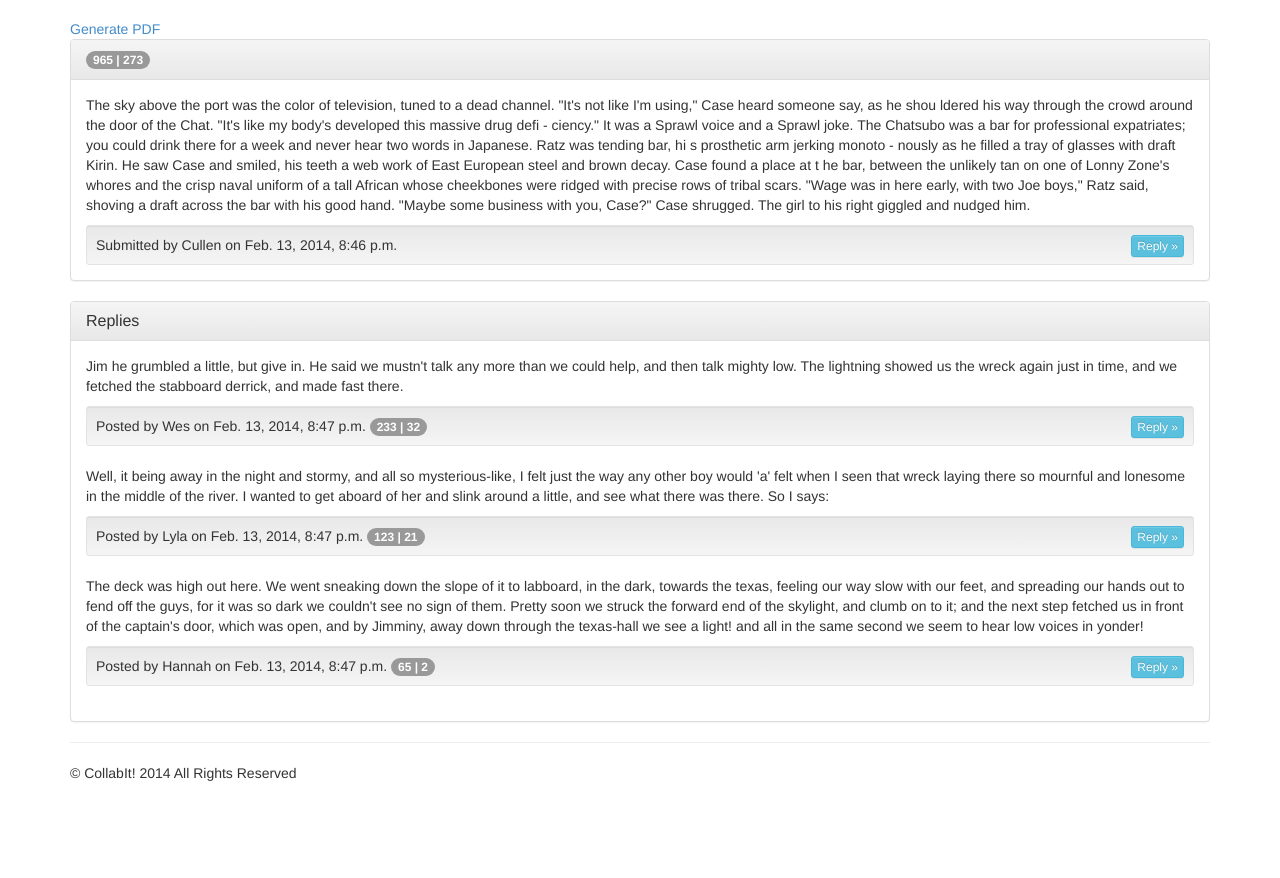
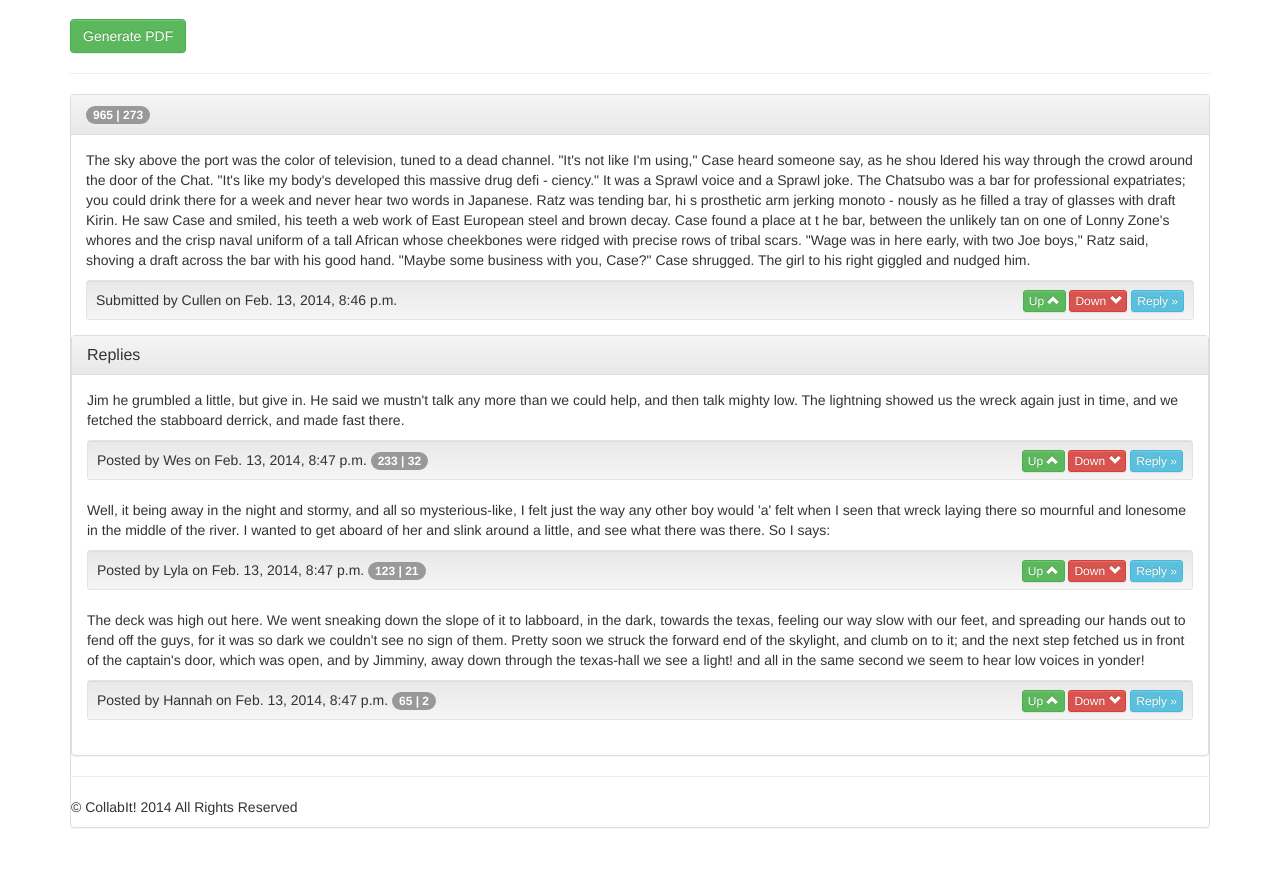
Before and after one commit to c-rhodes/collab, a Django app: template colab/templates/ogidni/story.html in a window 1280 px wide. Shown: the part 51-929 px from the top of the page. Before the commit the page ends 832 px from the top, so only its background shows below. Run offline with Django 3.2, Linux system fonts and the light colour scheme; the template is opened without the code that fills it: values that come from a table or form of the project are taken from there, others are empty; data comes from the database, SQL or seed files in the repository; parts of the project's set-up code (start-up, migrations or seed data) failed here and were passed over; some libraries are stand-ins or nearby versions.

Commit message:
Started on Ajax, added author to index.html

```diff
--- a/colab/static/js/ogidni-ajax.js
+++ b/colab/static/js/ogidni-ajax.js
@@ -1,3 +1,57 @@
 $(document).ready(function() {
-
+	var DIRECTION = {
+		DEFAULT : 0,
+		UP : 1,
+		DOWN : 2
+	}
+	var TYPE = {
+		DEFAULT : 0,
+		S : 1,
+		R : 2
+	}
+	function replyvote(DIRECTION_, TYPE_, id) {
+		switch (number(TYPE_)){
+			case TYPE.STORY:
+				$.get({
+					url: "/odigni/vote_story?dir="+number(DIRECTION_)+"&id="+id,
+					statusCode: {
+						204: function() {
+							alert("No content");
+						},
+						400: function() {
+							alert("Bad syntax");
+						},
+						404: function() {
+							alert("Page not found");
+						},
+						501: function() {
+							alert("Not implemented");
+						}
+					}
+				});
+				break;
+			case TYPE.REPLY:
+				$.get({
+					url: "/odigni/vote_reply?dir="+number(DIRECTION_)+"&id="+id,
+					statusCode: {
+						204: function() {
+							alert("No content");
+						},
+						400: function() {
+							alert("Bad syntax");
+						},
+						404: function() {
+							alert("Page not found");
+						},
+						501: function() {
+							alert("Not implemented");
+						}
+					}
+				});
+				break;
+			default:
+				alert("Malformed request");
+				break;
+		}
+	}
 });
--- a/colab/templates/ogidni/index.html
+++ b/colab/templates/ogidni/index.html
@@ -11,7 +11,7 @@
 			  </div>
 			  <div class="panel-body">
 			    <p>{{ story.text }}<p>
-			    <div class="well well-sm" style="margin-bottom: 0px;">Submitted {{ story.postdate }}</div>
+			    <div class="well well-sm" style="margin-bottom: 0px;">Submitted by {{ story.author }} on {{ story.postdate }}</div>
 			  </div>
 			</div>
         {% endfor %}
--- a/colab/templates/ogidni/story.html
+++ b/colab/templates/ogidni/story.html
@@ -2,15 +2,19 @@
 {% load static %}
 {% block body_block %}
     {% if story %}
-		<a href="/ogidni/{{ story.url }}/pdf">Generate PDF</a>
+    <button type="button" class="btn btn-success" href="/ogidni/{{ story.url }}/pdf">Generate PDF</button><hr/>
 		<div class="panel panel-default">
 		  <div class="panel-heading">
 		  	<h3 class="panel-title">{{ story_name }} <span class="badge">{{ story.upvotes }} | {{ story.downvotes }}</span></h3>
 		  </div>
-		  <div class="panel-body">
+		  <div class="panel-body" id="s-{{ story.id }}">
 		    <p>{{ story.text }}<p>
 		    <div class="well well-sm" style="margin-bottom: 0px;">Submitted by {{ story.author }} on {{ story.postdate }}
-			    <a class="btn btn-info btn-xs pull-right" href="/ogidni/{{ story.url }}/reply/" role="button">Reply &raquo;</a></div>
+				<div class="pull-right">
+			    	<a class="btn btn-success btn-xs" onclick="replyvote(UP, {{ story.id }})" role="button">Up <span class="glyphicon glyphicon-chevron-up"></span></a>
+			    	<a class="btn btn-danger btn-xs" onclick="replyvote(DOWN, {{ story.id }})" role="button">Down <span class="glyphicon glyphicon-chevron-down"></span></a>
+			    	<a class="btn btn-info btn-xs" onclick="replyclick(STORY, {{ reply.id }})" role="button">Reply &raquo;</a>
+			    </div>
 		  </div>
 		</div>
 
@@ -23,7 +27,12 @@
 				{% for reply in replies %}
 					<p>{{ reply.text }}</p>
 					<div class="well well-sm" style="margin-bottom: 0px;">Posted by {{ reply.user }} on {{ reply.postdate }} <span class="badge">{{ reply.upvotes }} | {{ reply.downvotes }}</span>
-			    	<a class="btn btn-info btn-xs pull-right" href="/ogidni/{{ story.url }}/reply/" role="button">Reply &raquo;</a></div>
+						<div class="pull-right" id="r-{{ reply.id }}">
+					    	<a class="btn btn-success btn-xs" onclick="replyvote(UP, {{ reply.id }})" role="button">Up <span class="glyphicon glyphicon-chevron-up"></span></a>
+					    	<a class="btn btn-danger btn-xs" onclick="replyvote(DOWN, {{ reply.id }})" role="button">Down <span class="glyphicon glyphicon-chevron-down"></span></a>
+					    	<a class="btn btn-info btn-xs" onclick="replyclick(REPLY, {{ reply.id }})" role="button">Reply &raquo;</a>
+					    </div>
+					</div>
 					<br/>
 				{% endfor %}
 		  	  </div>
```
Also changed, not shown: 1 other file.
